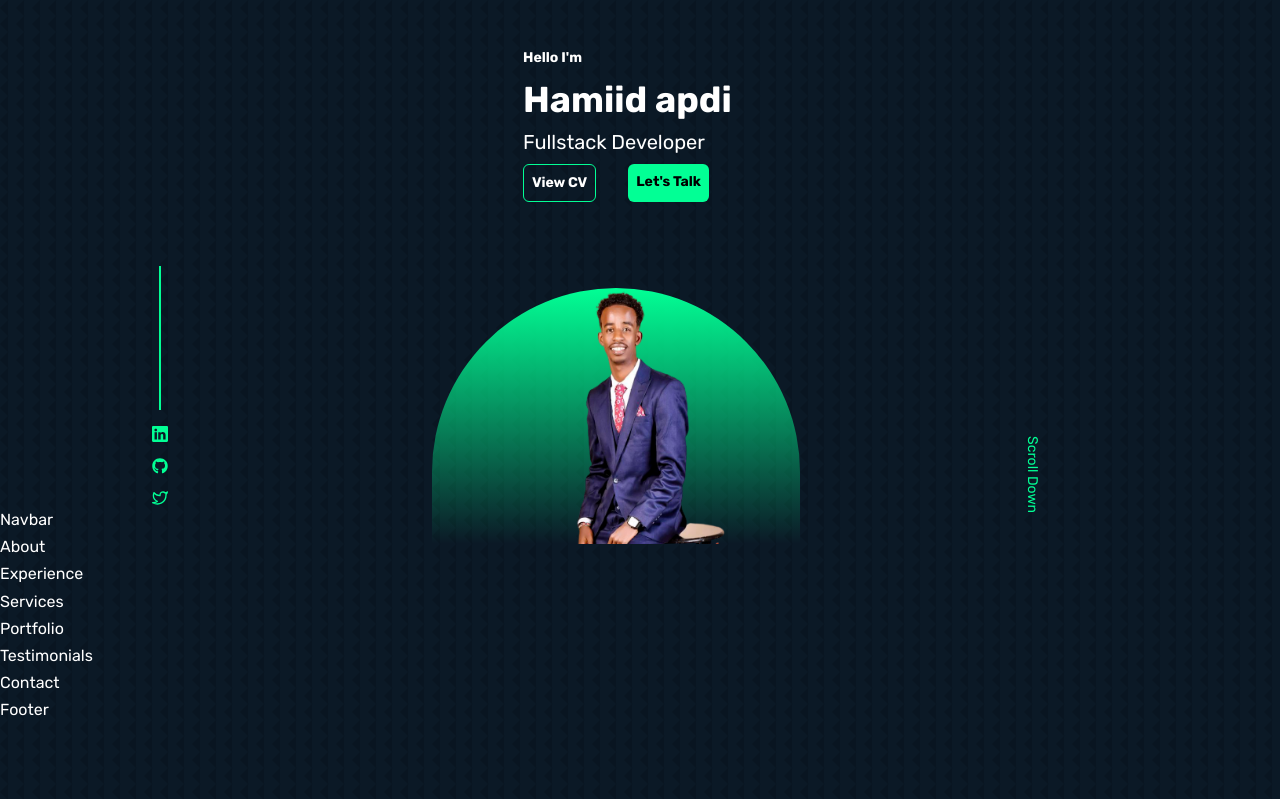
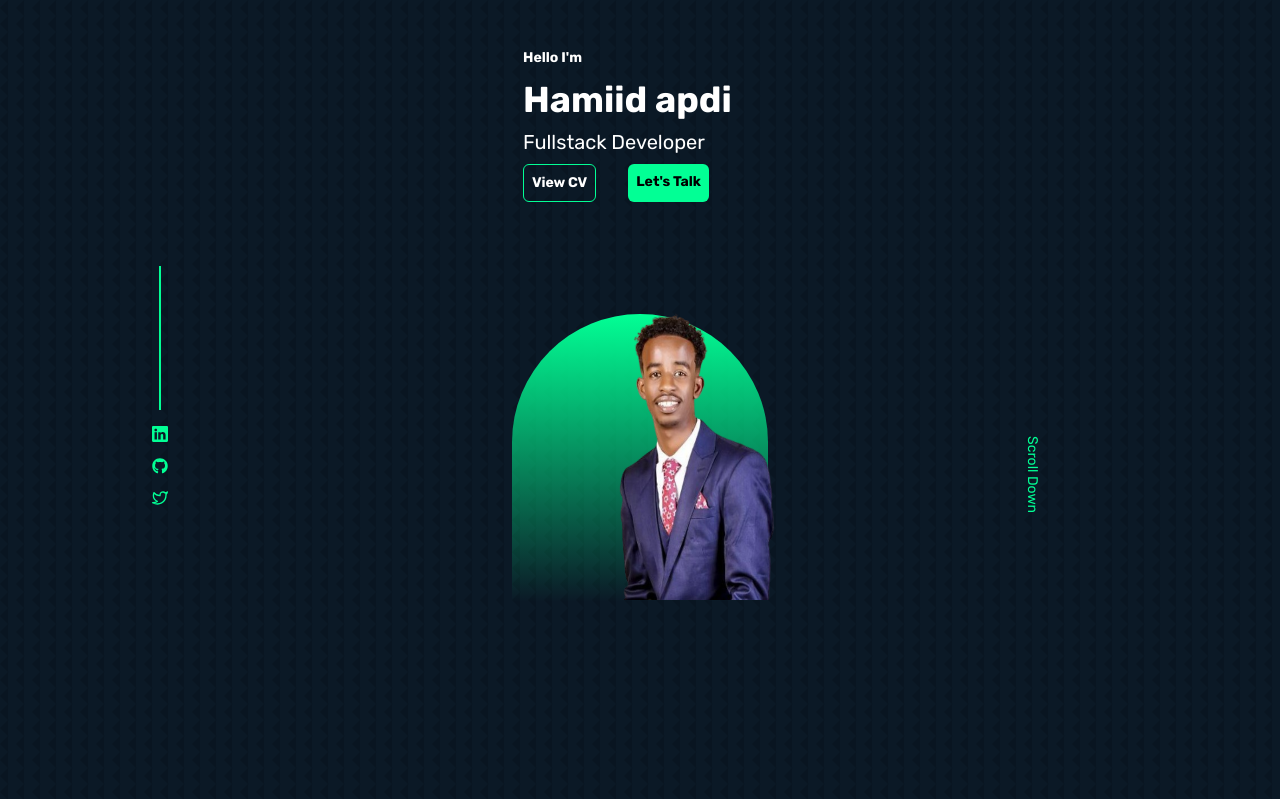
Before and after one commit to haamid10/haamid, a React (Vite) app: page / in a window 1280 px wide. Shown: the top 799 px of the page. Built offline with nearby package versions, Linux system fonts and the light colour scheme.

Commit message:
still in the header

```diff
--- a/src/Components/headerDive/Header.jsx
+++ b/src/Components/headerDive/Header.jsx
@@ -1,6 +1,6 @@
 import React from 'react'
 import CV from '../../assets/intern.pdf'
-import Me from '../../assets/2.png'
+import Me from '../../assets/1.png'
 import HeaderSocials from './HeaderSocials'
 const Header = () => {
   return (
@@ -19,12 +19,13 @@ const Header = () => {
       </div>
       <HeaderSocials className=""/>
 
+<div>
+<div className='absolute top-72  me'>
+      </div>
+      <img src={Me} className='  m3 ' alt="Haamid" />
 
-      <div className='absolute top-72  me'>
+</div>
 
-          <img src={Me} className='  m3 ' alt="Haamid" />
-
-      </div>
 
 
 
--- a/src/index.css
+++ b/src/index.css
@@ -28,17 +28,19 @@ body{
 }
 .me{
   background:linear-gradient( #02FF95,transparent) ;
- width: 23rem;
- height: 16rem;
-  position: absolute;
-  left: calc(50% - 13em);
+ width: 16rem;
+ height: 18rem;
+  position: relative;
+  left: 0rem;
+  top:  -12rem;
   overflow: hidden;
   border-radius: 12rem 12rem 0rem 0rem;
   padding: 5rem  1.5rem 1.5rem 1.5rem;
 }
 .m3{
-  position: relative;
-  top:-6.4rem;
-  width: 44rem;
-  height:32rem;
+  position: absolute;
+  top:17.5rem;
+  left: 30rem;
+  width: 24rem;
+  height:20rem;
 }
```
